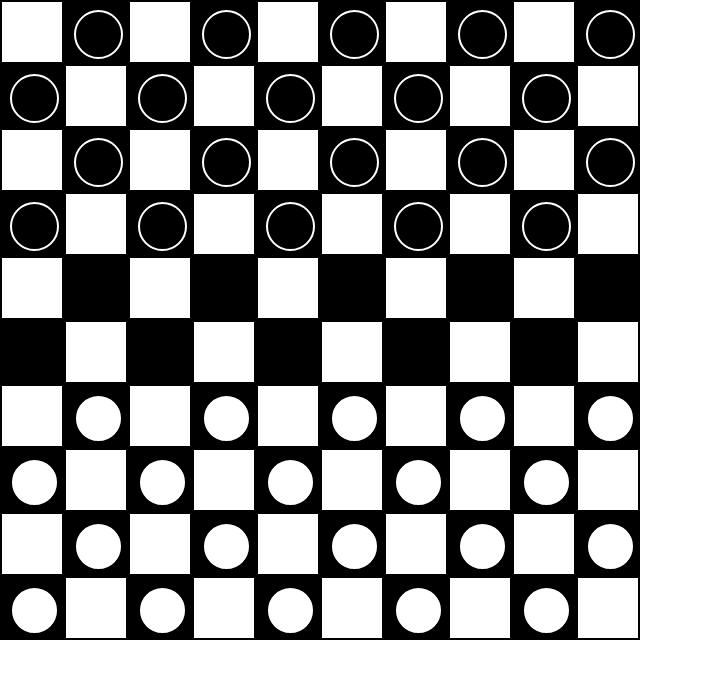
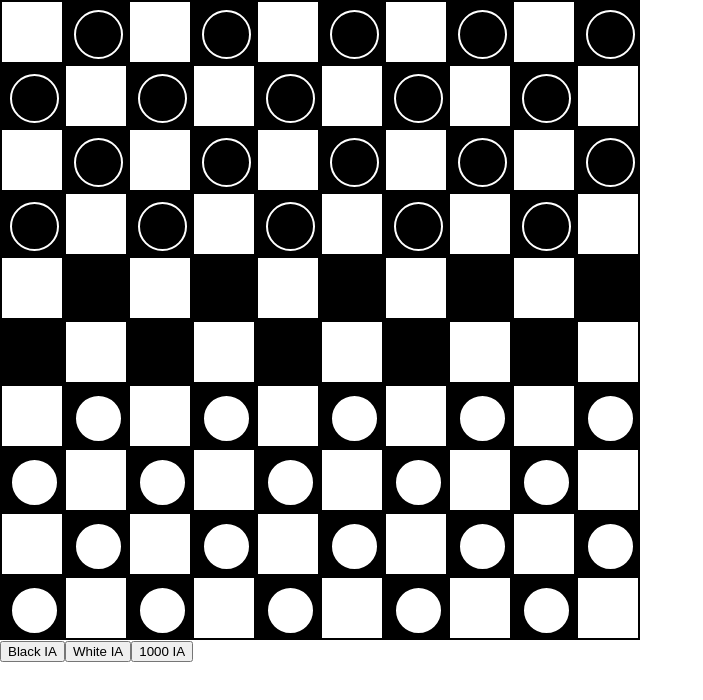
Before and after one commit to volrk/my-dame, a React (Create React App) app: page / in a window 1280 px wide. Shown: the top 700 px of the page, without its empty margins (0-703 px from the left). Built offline with nearby package versions, Linux system fonts and the light colour scheme.

Commit message:
ajout ia

```diff
--- a/src/components/Damier/Damier.tsx
+++ b/src/components/Damier/Damier.tsx
@@ -4,6 +4,9 @@ import './Damier.css';
 import Case, {colorCase, CaseColor} from '../Case/Case';
 import  Pion, { PionColor } from '../Pion/Pion';
 import { Constante, ActionPossible } from '../../constante/Constante';
+import { iaGame } from '../../service/IA/IAService';
+import { isAvance, getPionEntre, isDevientReine } from '../../service/shared/SharedService';
+import { delay } from 'q';
 
 export interface Props {
 };
@@ -36,8 +39,37 @@ function Damier(props:Props) {
   return (
     <div>
       {jeux}
+      <button onClick={()=>setState(ia(state,PionColor.BLACK))}> Black IA </button>
+      <button onClick={()=>setState(ia(state,PionColor.WHITE))}> White IA </button>
+      <button onClick={async()=>{
+        let test = 1;
+        while (test<1000) {
+          await delay(20)
+          setState(ia(state,PionColor.BLACK))
+          await delay(20)
+          setState(ia(state,PionColor.WHITE))
+          test++
+        }
+      }}> 1000 IA </button>
     </div>
+
   );
+}
+
+function ia(state:State,color:PionColor):State{
+  const play = iaGame(state,color);
+  if (play===undefined){
+    return state;
+  }
+  let x = selectPion(state, play.pion.props.x,play.pion.props.y)
+  switch (play.action) {
+    case ActionPossible.Deplacement:
+      return deplacerPion(x,play.x,play.y)
+    case ActionPossible.Manger:
+      return mangerPion(x,play.x,play.y);
+    default:
+      return state;
+  }
 }
 
 function handleClick(state:State, x:number,y:number):State{
@@ -50,11 +82,9 @@ function handleClick(state:State, x:number,y:number):State{
     case ActionPossible.Selection:
       return selectPion(state,x,y);
     case ActionPossible.Deselection:
-      return deselectPion(state,x,y);
+      return deselectPion(state);
     case ActionPossible.Deplacement:
       return deplacerPion(state,x,y);
-    case ActionPossible.DevientReine:
-      return pionDevientReine(state,x,y);
     case ActionPossible.Manger:
       return mangerPion(state,x,y);
     default:
@@ -75,7 +105,7 @@ function selectPion(state:State, x:number,y:number):State{
   return {...state, selectedPion:pion,pions:list};
 }
 
-function deselectPion(state:State, x:number,y:number):State{
+function deselectPion(state:State):State{
   let list =  state.pions.slice();
   const selectedPion = state.selectedPion;
   if(selectedPion!==undefined){
@@ -89,17 +119,11 @@ function deplacerPion(state:State, x:number,y:number):State{
   const selectedPion = state.selectedPion;
   if(selectedPion!==undefined){
     list[selectedPion.props.x][selectedPion.props.y]=undefined
-    list[x][y]=new Pion({x:x,y:y,color:selectedPion.props.color, isSelected: false,isReine:selectedPion.props.isReine})
-  }
-  return{...state, selectedPion:undefined,pions:list}
-}
-
-function pionDevientReine(state:State, x:number,y:number):State{
-  let list =  state.pions.slice();
-  const selectedPion = state.selectedPion;
-  if(selectedPion!==undefined){
-    list[selectedPion.props.x][selectedPion.props.y]=undefined
-    list[x][y]=new Pion({x:x,y:y,color:selectedPion.props.color, isSelected: false,isReine:true})
+    if(isDevientReine(selectedPion,y)){
+      list[x][y]=new Pion({x:x,y:y,color:selectedPion.props.color, isSelected: false,isReine:true})
+    }else{
+      list[x][y]=new Pion({x:x,y:y,color:selectedPion.props.color, isSelected: false,isReine:selectedPion.props.isReine})
+    }
   }
   return{...state, selectedPion:undefined,pions:list}
 }
@@ -108,9 +132,13 @@ function mangerPion(state:State, x:number,y:number):State{
   let list =  state.pions.slice();
   const selectedPion = state.selectedPion;
   if(selectedPion!==undefined){
-    const pionEntre = getPionEntre(state,x,y)[0];
+    const pionEntre = getPionEntre(state.pions,state.selectedPion,x,y)[0];
     list[selectedPion.props.x][selectedPion.props.y]=undefined
-    list[x][y]=new Pion({x:x,y:y,color:selectedPion.props.color, isSelected: false, isReine:selectedPion.props.isReine})
+    if(isDevientReine(selectedPion,y)){
+      list[x][y]=new Pion({x:x,y:y,color:selectedPion.props.color, isSelected: false,isReine:true})
+    }else{
+      list[x][y]=new Pion({x:x,y:y,color:selectedPion.props.color, isSelected: false,isReine:selectedPion.props.isReine})
+    }
     if(pionEntre!==undefined){
       list[pionEntre.props.x][pionEntre.props.y]=undefined
     }
@@ -131,9 +159,6 @@ export function getActionPossible(state:State, x:number,y:number):ActionPossible
   if(selectedPion!==undefined){
     if(!selectedPion.props.isReine){
       if(Math.abs(selectedPion.props.x-x)===1 && Math.abs(selectedPion.props.y-y)===1 && isAvance(selectedPion,y)){
-        if(isDevientReine(selectedPion,y)){
-          return ActionPossible.DevientReine;
-        }
         return ActionPossible.Deplacement;
       }
       if(Math.abs(selectedPion.props.x-x)===2 && Math.abs(selectedPion.props.y-y)===2 ){
@@ -144,10 +169,10 @@ export function getActionPossible(state:State, x:number,y:number):ActionPossible
       }
     }else{
       if(Math.abs(selectedPion.props.x-x)===Math.abs(selectedPion.props.y-y)){
-        let nombrePionEntre = getPionEntre(state,x,y).length
-        if(nombrePionEntre===0){
+        let pionsEntre = getPionEntre(state.pions,state.selectedPion,x,y)
+        if(pionsEntre.length===0){
           return ActionPossible.Deplacement;
-        }else if(nombrePionEntre===1){
+        }else if(pionsEntre.length===1 && pionsEntre[0].props.color!== selectedPion.props.color){
           return ActionPossible.Manger;
         }
       }
@@ -155,61 +180,6 @@ export function getActionPossible(state:State, x:number,y:number):ActionPossible
 
   }
   return ActionPossible.Rien;
-}
-
-function getPionEntre(state:State, x:number,y:number):Pion[]{
-  let listPion:Pion[]=[]
-  const list =  state.pions;
-  const selectedPion = state.selectedPion;
-  if(selectedPion!==undefined){
-    for (let _x = selectedPion.props.x+1; _x <= selectedPion.props.x+Math.abs(selectedPion.props.x-x); _x++) {
-      for (let _y = selectedPion.props.y+1; _y <= selectedPion.props.y+Math.abs(selectedPion.props.y-y); _y++) {
-        if(Math.abs(selectedPion.props.x-_x)===Math.abs(selectedPion.props.y-_y)){
-          let pion = undefined;
-          if(selectedPion.props.x<x){
-            if(selectedPion.props.y<y){
-              pion = list[selectedPion.props.x+Math.abs(selectedPion.props.x-_x)][selectedPion.props.y+Math.abs(selectedPion.props.y-_y)];
-            }else{
-              pion = list[selectedPion.props.x+Math.abs(selectedPion.props.x-_x)][selectedPion.props.y-Math.abs(selectedPion.props.y-_y)];
-            }
-          }else{
-            if(selectedPion.props.y<y){
-              pion = list[selectedPion.props.x-Math.abs(selectedPion.props.x-_x)][selectedPion.props.y+Math.abs(selectedPion.props.y-_y)];
-            }else{
-              pion = list[selectedPion.props.x-Math.abs(selectedPion.props.x-_x)][selectedPion.props.y-Math.abs(selectedPion.props.y-_y)];
-            }
-          }
-          if(pion!==undefined){
-            listPion.push(pion)
-          }
-          break
-        }
-      }
-    }
-  }
-  return listPion;
-}
-
-function isAvance(pion:Pion,y:number):boolean{
-  if(pion.props.color===PionColor.BLACK && pion.props.y-y<0){
-    return true;
-  }
-  if(pion.props.color===PionColor.WHITE && pion.props.y-y>0){
-    return true;
-  }
-  return false;
-}
-
-function isDevientReine(pion:Pion,y:number):boolean{
-  if(!pion.props.isReine){
-    if(pion.props.color===PionColor.BLACK && y===Constante.ligneBlanc){
-      return true;
-    }
-    if(pion.props.color===PionColor.WHITE && y===Constante.ligneNoir){
-      return true;
-    }
-  }
-  return false
 }
 
 export function initGame():(undefined|Pion)[][]{
--- a/src/constante/Constante.ts
+++ b/src/constante/Constante.ts
@@ -8,7 +8,6 @@ export class Constante{
 export enum ActionPossible{
     Rien,
     Selection,
-    DevientReine,
     Deselection,
     Deplacement,
     Manger
--- /dev/null
+++ b/src/service/IA/IAService.ts
@@ -0,0 +1,128 @@
+import { ActionPossible, Constante } from "../../constante/Constante";
+import Pion, { PionColor } from "../../components/Pion/Pion";
+import { State } from "../../components/Damier/Damier";
+import { isAvance, getPionEntre } from "../shared/SharedService";
+
+
+export interface ActionIA {
+    pion :Pion;
+    action :ActionPossible;
+    x:number;
+    y:number
+};
+
+export function iaGame(state:State, color :PionColor) : ActionIA{
+
+    let listPion :Pion[]= []
+
+    state.pions.flatMap(element=>element).forEach(element=>{
+        if(element!==undefined){
+            listPion.push(element);
+        }
+    })
+
+    let pions = listPion.filter(pion=>pion.props.color===color)
+    let movePossible = pions.flatMap(element=>getMovesPossibles(state,element))
+    return movePossible[Math.floor(Math.random()*movePossible.length)];
+}
+
+function getMovesPossibles(state:State, pion: Pion):ActionIA[]{
+    let deplacementposible :ActionIA[] = [];
+    deplacementposible = deplacementposible.concat(getDeplacementsPossible(state,pion))
+    deplacementposible = deplacementposible.concat(getMangerPossible(state,pion))
+    return deplacementposible;
+
+}
+
+function getMangerPossible (state:State, pion: Pion):ActionIA[]{
+    let deplacementposible :ActionIA[] = [];
+    if(!pion.props.isReine){
+        for (let dx = -2; dx <= 2; dx++) {
+            for (let dy = -2; dy <= 2; dy++) {
+                if(Math.abs(dx)===Math.abs(dy) && Math.abs(dx)===2 ){
+                    if(validerMangerPion(pion,dx,dy,state)){
+                        deplacementposible.push(getManger(pion,dx,dy))
+                    }
+                }
+            }
+        }
+    }else{
+        for (let dx = -10; dx <= 10; dx++) {
+            for (let dy = -10; dy <= 10; dy++) {
+                if(Math.abs(dx)===Math.abs(dy) && Math.abs(dx)>=2 ){
+                    if(validerMangerPion(pion,dx,dy,state)){
+                        deplacementposible.push(getManger(pion,dx,dy))
+                    }
+                }
+            }
+        }
+    }
+    return deplacementposible;
+}
+
+function getManger(pion:Pion, dx:number,dy:number):ActionIA{
+    return {pion:pion,action:ActionPossible.Manger,x:pion.props.x+dx,y:pion.props.y+dy}
+}
+
+function validerMangerPion(pion:Pion, dx:number,dy:number, state:State) : boolean{
+    if(validerDeplacementInBoard(pion,dx,dy) && state.pions[pion.props.x+dx][pion.props.y+dy]===undefined){
+        let pionsEntre = getPionEntre(state.pions,pion,pion.props.x+dx,pion.props.y+dy)
+        if(pionsEntre.length===1 && pion.props.color!== pionsEntre[0].props.color){
+            return true;
+        }
+    }
+    return false;
+}
+
+function getDeplacementsPossible (state:State, pion: Pion):ActionIA[]{
+    let deplacementposible :ActionIA[] = [];
+    if(!pion.props.isReine){
+        for (let dx = -1; dx <= 1; dx++) {
+            for (let dy = -1; dy <= 1; dy++) {
+                if(Math.abs(dx)===Math.abs(dy) && dx!==0 ){
+                    if(validerDeplacementPion(pion,dx,dy,state)){
+                        deplacementposible.push(getDeplacement(pion,dx,dy))
+                    }
+                }
+            }
+        }
+    }else{
+        for (let dx = -10; dx <= 10; dx++) {
+            for (let dy = -10; dy <= 10; dy++) {
+                if(Math.abs(dx)===Math.abs(dy) && Math.abs(dx)>=1 ){
+                    if(validerDeplacementReine(pion,dx,dy,state)){
+                        deplacementposible.push(getDeplacement(pion,dx,dy))
+                    }
+                }
+            }
+        }
+    }
+    return deplacementposible;
+}
+
+function getDeplacement(pion:Pion, dx:number,dy:number):ActionIA{
+    return {pion:pion,action:ActionPossible.Deplacement,x:pion.props.x+dx,y:pion.props.y+dy}
+}
+
+function validerDeplacementPion(pion:Pion, dx:number,dy:number, state:State) : boolean{
+    if(validerDeplacementInBoard(pion,dx,dy) && isAvance(pion,pion.props.y+dy) && state.pions[pion.props.x+dx][pion.props.y+dy]===undefined){
+        return true;
+    }
+    return false;
+}
+
+function validerDeplacementReine(pion:Pion, dx:number,dy:number, state:State) : boolean{
+    if(validerDeplacementInBoard(pion,dx,dy) && getPionEntre(state.pions,pion,pion.props.x+dx,pion.props.y+dy).length===0 && state.pions[pion.props.x+dx][pion.props.y+dy]===undefined){
+        return true;
+    }
+    return false;
+}
+
+function validerDeplacementInBoard(pion:Pion, dx:number,dy:number) : boolean{
+    if(pion.props.x+dx<Constante.nombreLigneDamier && pion.props.x+dx>=0){
+        if(pion.props.y+dy<Constante.nombreLigneDamier && pion.props.y+dy>=0){
+            return true;
+        }
+    }
+    return false;
+}
--- /dev/null
+++ b/src/service/shared/SharedService.ts
@@ -0,0 +1,55 @@
+import Pion, { PionColor } from "../../components/Pion/Pion";
+import { Constante } from "../../constante/Constante";
+
+export function isAvance(pion:Pion,y:number):boolean{
+  if(pion.props.color===PionColor.BLACK && pion.props.y-y<0){
+    return true;
+  }
+  if(pion.props.color===PionColor.WHITE && pion.props.y-y>0){
+    return true;
+  }
+  return false;
+}
+
+export function getPionEntre(list:(Pion|undefined)[][],selectedPion:Pion|undefined, x:number,y:number):Pion[]{
+  let listPion:Pion[]=[]
+  if(selectedPion!==undefined){
+    for (let _x = selectedPion.props.x+1; _x <= selectedPion.props.x+Math.abs(selectedPion.props.x-x); _x++) {
+      for (let _y = selectedPion.props.y+1; _y <= selectedPion.props.y+Math.abs(selectedPion.props.y-y); _y++) {
+        if(Math.abs(selectedPion.props.x-_x)===Math.abs(selectedPion.props.y-_y)){
+          let pion : Pion|undefined = undefined;
+          if(selectedPion.props.x<x){
+            if(selectedPion.props.y<y){
+              pion = list[selectedPion.props.x+Math.abs(selectedPion.props.x-_x)][selectedPion.props.y+Math.abs(selectedPion.props.y-_y)];
+            }else{
+              pion = list[selectedPion.props.x+Math.abs(selectedPion.props.x-_x)][selectedPion.props.y-Math.abs(selectedPion.props.y-_y)];
+            }
+          }else{
+            if(selectedPion.props.y<y){
+              pion = list[selectedPion.props.x-Math.abs(selectedPion.props.x-_x)][selectedPion.props.y+Math.abs(selectedPion.props.y-_y)];
+            }else{
+              pion = list[selectedPion.props.x-Math.abs(selectedPion.props.x-_x)][selectedPion.props.y-Math.abs(selectedPion.props.y-_y)];
+            }
+          }
+          if(pion!==undefined){
+            listPion.push(pion)
+          }
+          break
+        }
+      }
+    }
+  }
+  return listPion;
+}
+
+export function isDevientReine(pion:Pion,y:number):boolean{
+  if(!pion.props.isReine){
+    if(pion.props.color===PionColor.BLACK && y===Constante.ligneBlanc){
+      return true;
+    }
+    if(pion.props.color===PionColor.WHITE && y===Constante.ligneNoir){
+      return true;
+    }
+  }
+  return false
+}
```
